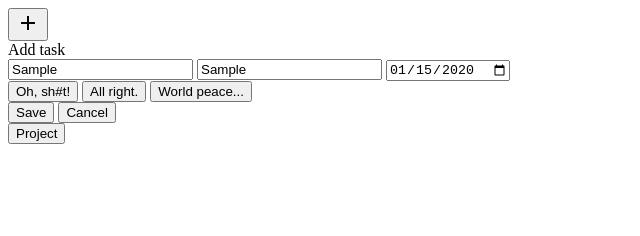
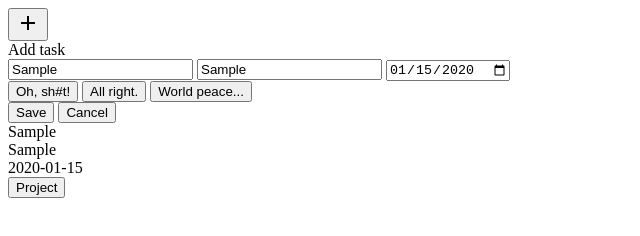
Before and after one commit to leynadm/to-do-list, a website built with webpack: page dist/index.html in a window 1280 px wide. Both pictures are taken after typing "Sample", "Sample", "2020-01-15" into the empty fields and a click on the button "Save". Shown: the whole page, without its empty margins (0-640 px from the left). Built offline with nearby package versions, Linux system fonts and the light colour scheme.

Commit message:
Add ability to load tasks from local storage on page load and ability to submit and display new task

```diff
--- a/src/index.js
+++ b/src/index.js
@@ -1,6 +1,8 @@
+import { compareAsc, format } from 'date-fns'
+
+//=> '2014-02-11'
+
 (function(){
-
-    let listStorage = [];
 
     // ================ Model ======================
 
@@ -8,17 +10,18 @@
 
         submitTasksToStorage: function() {
 
-                console.log('saved');
+            let lastIndex = localStorage.length+1;
 
-            var taskObject = {
+            let taskObject = {
                 'task-name':toDoListView.cacheDom().task_name,
                 'task-description':toDoListView.cacheDom().task_description,
                 'task-deadline':toDoListView.cacheDom().task_deadline,
                 'task-status':toDoListView.cacheDom().task_status,
-                'task-priority':toDoListView.cacheDom().task_priority
+                'task-priority':toDoListView.cacheDom().task_priority,
+                'task-timestamp':format(new Date(), 'yyyy-MM-dd HH:mm:ss')
             }
 
-            localStorage.setItem('taskObject',JSON.stringify(taskObject));
+            localStorage.setItem(lastIndex,JSON.stringify(taskObject));
 
         }
     }
@@ -27,26 +30,39 @@
     const toDoList = {
 
         init: function(){
-
             toDoListView.init();
         },
 
         getCurrentTasks: function(){
-            Object.keys(localStorage).forEach(function(key){
-                console.log(localStorage.getItem(key));
-            });
+
+            let listStorageArr = [];
+            let mappedListStorageArr = new Map();
+            let localStorageKey;
+            let index = 1;
+
+            for(let i = 1;i <= localStorage.length;i++){
+                let localStorageObj = localStorage.getItem(i);
+                let parsedLocalStorageObj = JSON.parse(localStorageObj);
+                listStorageArr.push(parsedLocalStorageObj);
+            }
+
+            return listStorageArr
         },
 
-        getDOMItems: function(){
+        getLastAddedTask: function(){
 
+            let listStorageArr = this.getCurrentTasks();
+
+            let lastItemAdded = listStorageArr[listStorageArr.length-1];
+            return lastItemAdded
         },
 
-
-
-
+        saveTaskAndDisplayIt:function(){
+            toDoListModel.submitTasksToStorage();
+            toDoListView.displayLastAddedTask();
+        }
 
     };
-
 
     // ================ View ======================
     const toDoListView = {
@@ -55,6 +71,7 @@
             this.cacheDom();
             this.bindEvents();
             this.render();
+            this.displayStoredTasks();
         },
 
         cacheDom: function (){
@@ -95,11 +112,15 @@
             }
         },
 
+        createdDom: function(){
+
+        },
+
         bindEvents: function() {
 
             toDoListView.cacheDom().add_task_button.addEventListener('click',toDoListView.showAddTaskCollapsible);
             toDoListView.cacheDom().cancel_task.addEventListener('click',toDoListView.hideAddTaskCollapsible);
-            toDoListView.cacheDom().save_task.addEventListener('click',toDoListModel.submitTasksToStorage);
+            toDoListView.cacheDom().save_task.addEventListener('click',toDoList.saveTaskAndDisplayIt);
         },
 
         render: function(){
@@ -116,8 +137,83 @@
 
         displayStoredTasks: function(){
 
+
+            let listStorageArr = toDoList.getCurrentTasks();
+
+            listStorageArr.forEach(element => {
+
+                let create_new_added_fields = document.createElement('div');
+                create_new_added_fields.classList.add('new-added-fields');
+                toDoListView.cacheDom().tasks.appendChild(create_new_added_fields);
+
+                let create_task_name = document.createElement('div')
+                create_task_name.classList.add('task-name');
+                create_task_name.textContent = element['task-name'];
+                create_new_added_fields.appendChild(create_task_name);
+
+                let create_task_description = document.createElement('div');
+                create_task_description.classList.add('task-description');
+                create_task_description.textContent = element['task-description'];
+                create_new_added_fields.appendChild(create_task_description);
+
+                let create_task_deadline = document.createElement('div');
+                create_task_deadline.classList.add('task-deadline');
+                create_task_deadline.textContent = element['task-deadline'];
+                create_new_added_fields.appendChild(create_task_deadline);
+
+                let create_task_status = document.createElement('div');
+                create_task_status.classList.add('task-status');
+                create_task_status.textContent = element['task-status'];
+                create_new_added_fields.appendChild(create_task_status);
+
+                let create_task_priority = document.createElement('div');
+                create_task_priority.classList.add('task-priority');
+                create_task_priority.textContent = element['task-priority'];
+                create_new_added_fields.appendChild(create_task_priority);
+
+            });
+        },
+
+        displayLastAddedTask: function(){
+
+            let lastAddedTask = toDoList.getLastAddedTask();
+            console.log('inside displayLastAddedTask');
+            console.log(lastAddedTask);
+
+            let create_new_added_fields = document.createElement('div');
+            create_new_added_fields.classList.add('new-added-fields');
+            toDoListView.cacheDom().tasks.appendChild(create_new_added_fields);
+
+            let create_task_name = document.createElement('div')
+            create_task_name.classList.add('task-name');
+            create_task_name.textContent = lastAddedTask['task-name'];
+            create_new_added_fields.appendChild(create_task_name);
+
+            let create_task_description = document.createElement('div');
+            create_task_description.classList.add('task-description');
+            create_task_description.textContent = lastAddedTask['task-description'];
+            create_new_added_fields.appendChild(create_task_description);
+
+            let create_task_deadline = document.createElement('div');
+            create_task_deadline.classList.add('task-deadline');
+            create_task_deadline.textContent = lastAddedTask['task-deadline'];
+            create_new_added_fields.appendChild(create_task_deadline);
+
+            let create_task_status = document.createElement('div');
+            create_task_status.classList.add('task-status');
+            create_task_status.textContent = lastAddedTask['task-status'];
+            create_new_added_fields.appendChild(create_task_status);
+
+            let create_task_priority = document.createElement('div');
+            create_task_priority.classList.add('task-priority');
+            create_task_priority.textContent = lastAddedTask['task-priority'];
+            create_new_added_fields.appendChild(create_task_priority);
+
+        },
+
+        cleanInputsWithTaskAfterSubmit: function() {
+
         }
-
     }
 
 toDoList.init();
--- a/webpack.config.js
+++ b/webpack.config.js
@@ -1,6 +1,7 @@
 const path = require('path');
 
 module.exports = {
+  mode: 'development',
   entry: './src/index.js',
   output: {
     filename: 'main.js',
```
Also changed, not shown: dist/index.html, dist/main.js, dist/style.css.
